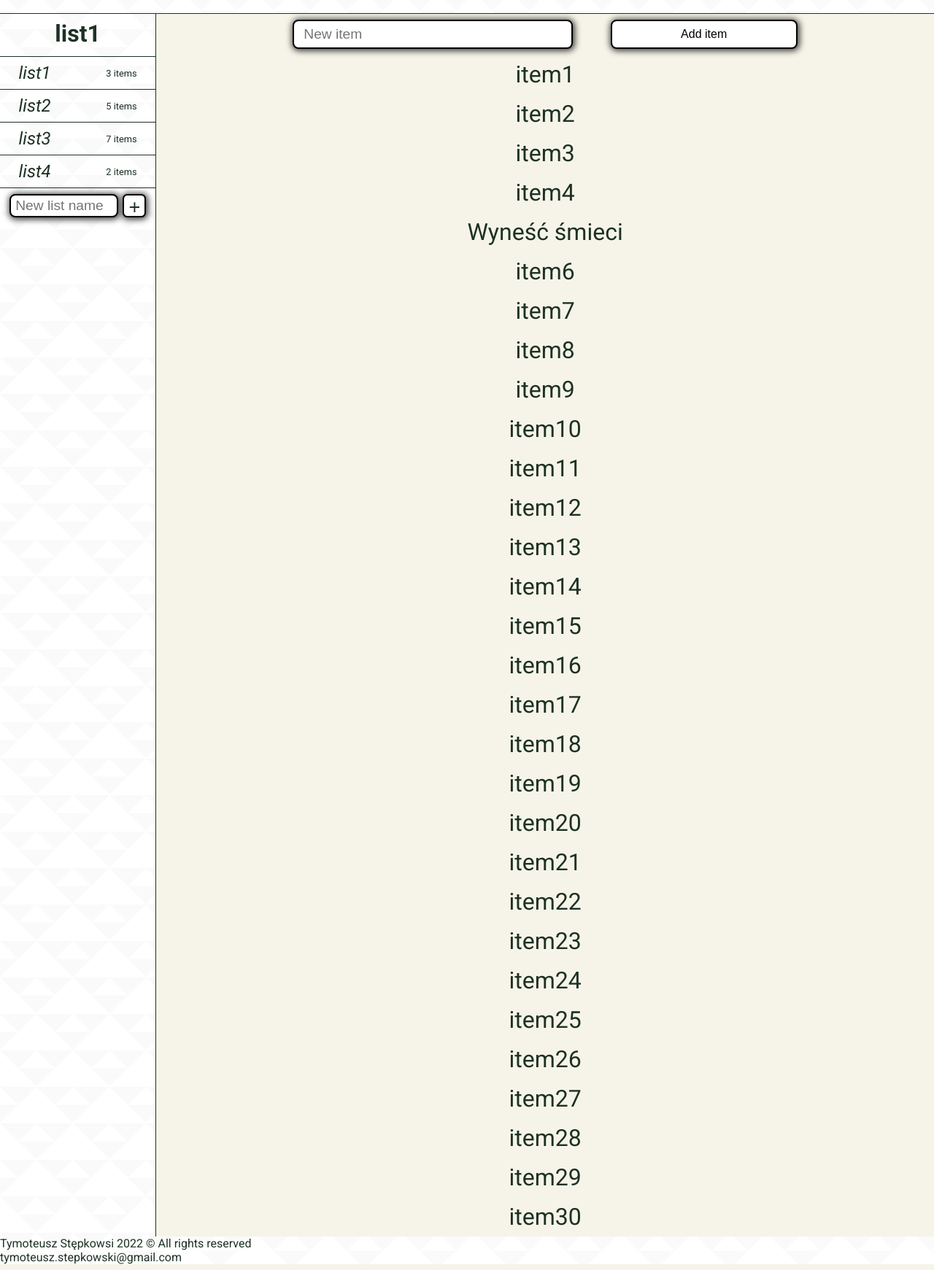
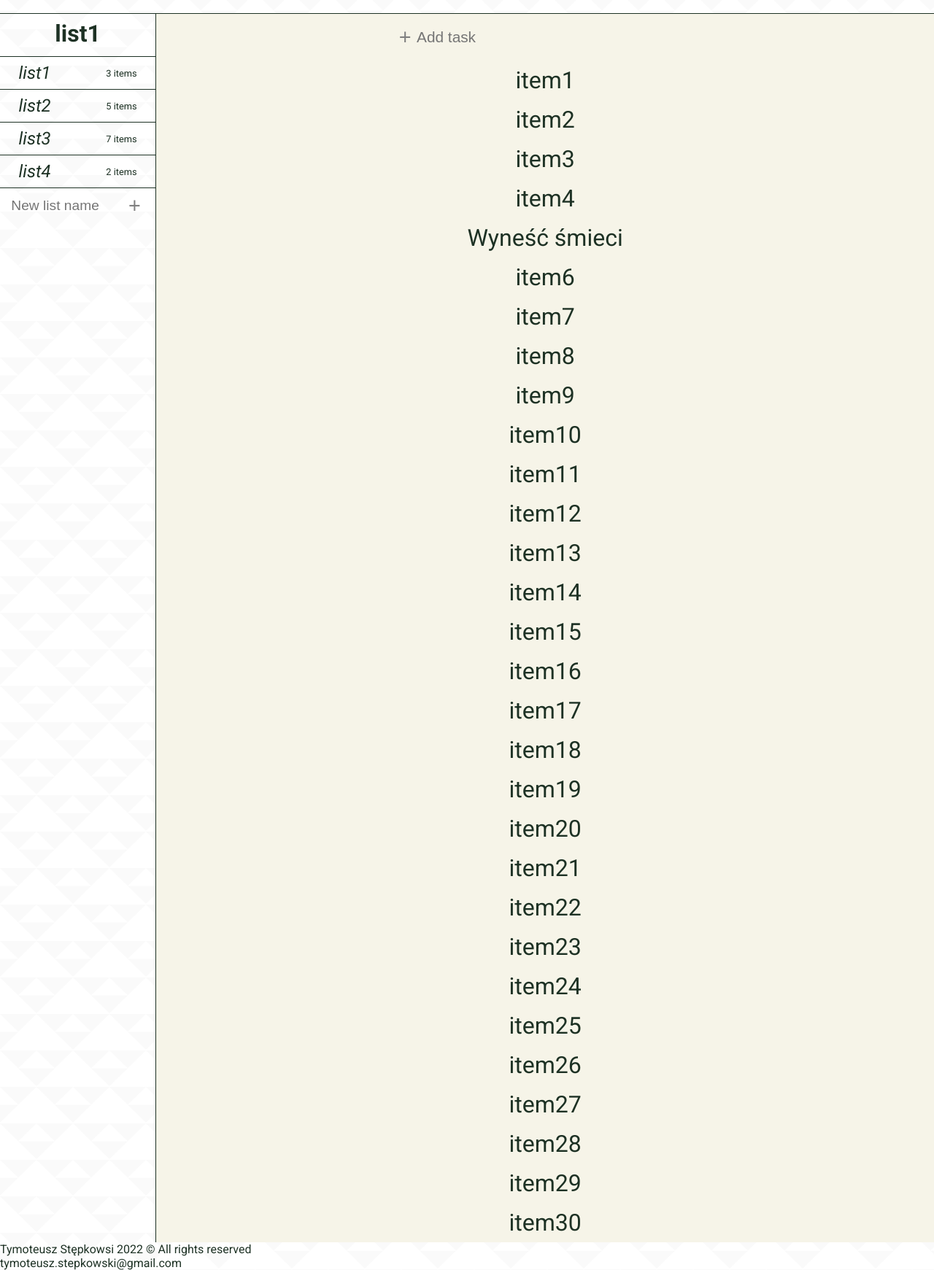
Before and after one commit to tymowskyy/php-to-do, a PHP site: page / in a window 1280 px wide. Shown: the part 110-1851 px from the top of the page at 73% size. Run offline with PHP 8.4, Linux system fonts and the light colour scheme.

Commit message:
updated site layout

```diff
--- a/index.php
+++ b/index.php
@@ -41,7 +41,7 @@
             <header id="active-list">
                 <h3 onclick="menu()">list1<h3>
             </header>
-            <div id="mask">
+            <div id="mask" class="closed-menu">
                 <nav>
                     <div id="hiding-menu">
                         <a href="#" class="menu-option"><span class="list">list1</span><span class="item-count">3 items</span></a>
@@ -50,8 +50,8 @@
                         <a href="#" class="menu-option"><span class="list">list4</span><span class="item-count">2 items</span></a>
                         <form action="addList.php" method="POST">
                         <div id="add-list">
-                                <input type="text" placeholder="New list name">
-                                <input type="submit" value="+">
+                                <input type="text" placeholder="New list name" class="no-bg">
+                                <input type="submit" value="+" class="no-bg">
                             </div>
                         </form>
                     </div>
@@ -61,8 +61,8 @@
         <main id="main">
             <form action="addItem.php" method="POST">
                 <div id="add-item">
-                    <input type="text" placeholder="New item">
-                    <input type="submit" value="Add item">
+                    <input type="submit" value="+" class="no-bg">
+                    <input type="text" placeholder="Add task" class="no-bg">
                 </div>
             </form>
             <ul id="items">
--- a/style.css
+++ b/style.css
@@ -142,56 +142,22 @@ h3 {
 #add-item {
     display: flex;
     flex-direction: row;
-    width: 100%;
+    width: 60vw;
     justify-content: center;
+    margin: 2vh;
+    margin-left: auto;
+    margin-right: auto;
 }
 
-input {
-    box-shadow: 1px 1px 8px 2px rgba(0,0,0,0.75);
-    -webkit-box-shadow: 1px 1px 8px 2px rgba(0,0,0,0.75);
-    -moz-box-shadow: 1px 1px 8px 2px rgba(0,0,0,0.75);
-    margin: 1vh 2vw;
-    padding: 0;
-    height: 5vh;
-    display: block;
-    box-sizing: border-box;
-    border: 2px solid black;
-    border-radius: 1vh;
-}
-
-input[type=text] {
-    width: 30vw;
-    background-color: white;
-    font-size: 2.4vh;
-    padding-left: 1vw;
-}
-
-input[type=submit] {
-    width: 20vw;
-    font-size: 2vh;
-    background-color: white;
-}
 
 #menu input[type=text] {
     height: 4vh;
     font-size: 2.5vh;
     width: 80%;
     margin: 1vh 0 1vh 0;
-    padding: 0;
     padding-left: 1vw;
-    color: #1d3124;
 }
 
-#menu input[type=submit] {
-    margin: 0;
-    padding: 0;
-    font-size: 3.4vh;
-    height: 4vh;
-    width: 4vh;
-    outline: none;
-    border-radius: 20%;
-    color: #1d3124;
-}
 
 #container {
     display: flex;
@@ -199,10 +165,58 @@ input[type=submit] {
     width: 100vw;
 }
 
+
+.no-bg {
+    background-color: transparent;
+    border: none;
+    box-shadow: none;
+    -webkit-box-shadow: none;
+    -moz-box-shadow: none;
+    background: transparent;
+    box-sizing: border-box;
+    fill: none;
+}
+
+input[type=submit].no-bg {
+    text-align: center;
+    font-size: 3.6vh;
+    width: 4vh;
+    height: 4vh;
+    border-radius: 50%;
+    padding: 0;
+    color: gray;
+}
+
+input[type=text].no-bg {
+    height: 4vh;
+    font-size: 2.6vh;
+    width: 30vw;
+    padding-left: 2vw;
+    padding: 0;
+}
+
+input[type=text].no-bg:focus {
+    outline: none;
+    border: none;
+    border-bottom: black 1px solid;
+    padding-top: 1px;
+    outline: black;
+    color: black;
+}
+
+input[type=text].no-bg:focus::placeholder {
+    content: "";
+}
+
+input[type=submit].no-bg:hover {
+    outline: solid black 1px;
+    color: black;
+}
+
+
 #main {
+    background-color: #f6f4e8;
     width: 100%;
-    background-color: #f6f4e8;
-
 }
 
 #items {
@@ -227,6 +241,10 @@ input[type=submit] {
 }
 
 @media only screen and (min-width : 992px) {
+
+    main {
+        box-sizing: border-box;
+    }
 
     #main-header {
         margin: 3vh 4vw 3vh 4vw;
@@ -269,10 +287,13 @@ input[type=submit] {
     }
 
     #menu input[type=text] {
-        padding: .5vw;
+        margin-left: 1vw;
+        padding-left: .2vw;
         font-size: 2.4vh;
-        margin-left: 1vw;
         width: 70%;
+    }
+    input[type=text].no-bg:focus {
+        padding-top: 1px;
     }
 
     #menu input[type=submit] {
@@ -283,6 +304,8 @@ input[type=submit] {
         justify-content: center;
         flex-direction: row;
         border-top: 1px solid #1d3124;
+        box-sizing: border-box;
+        width: 100%;
     }
 
     #items {
```
